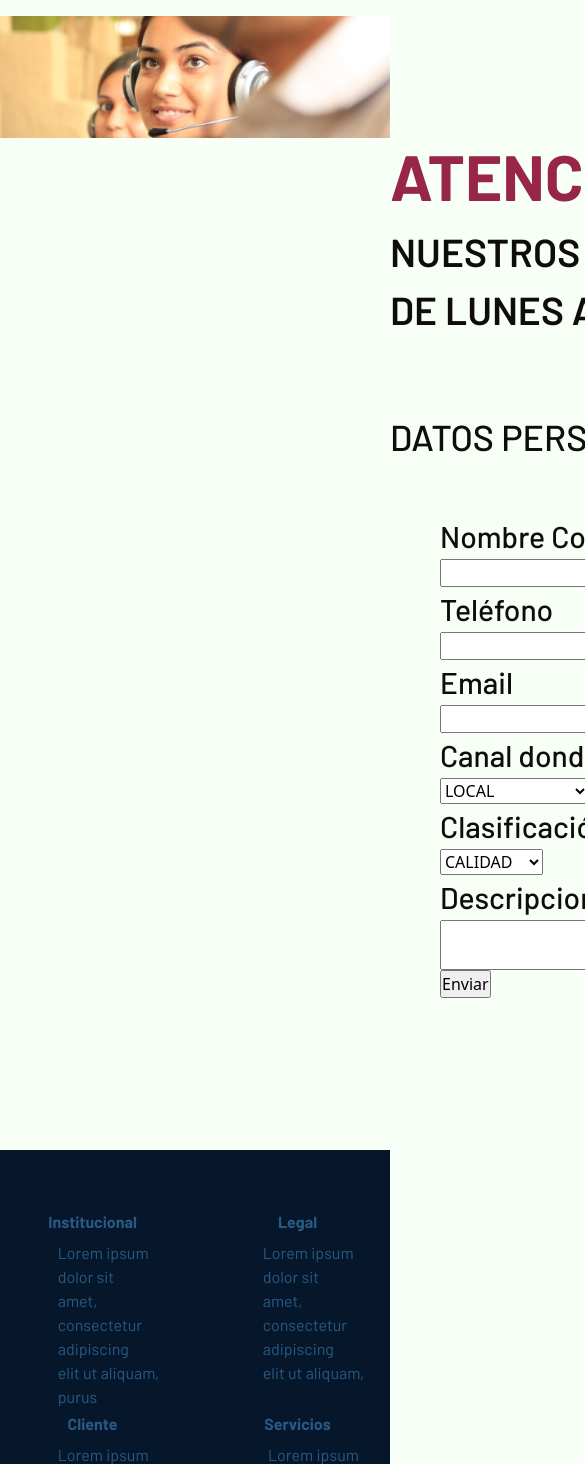
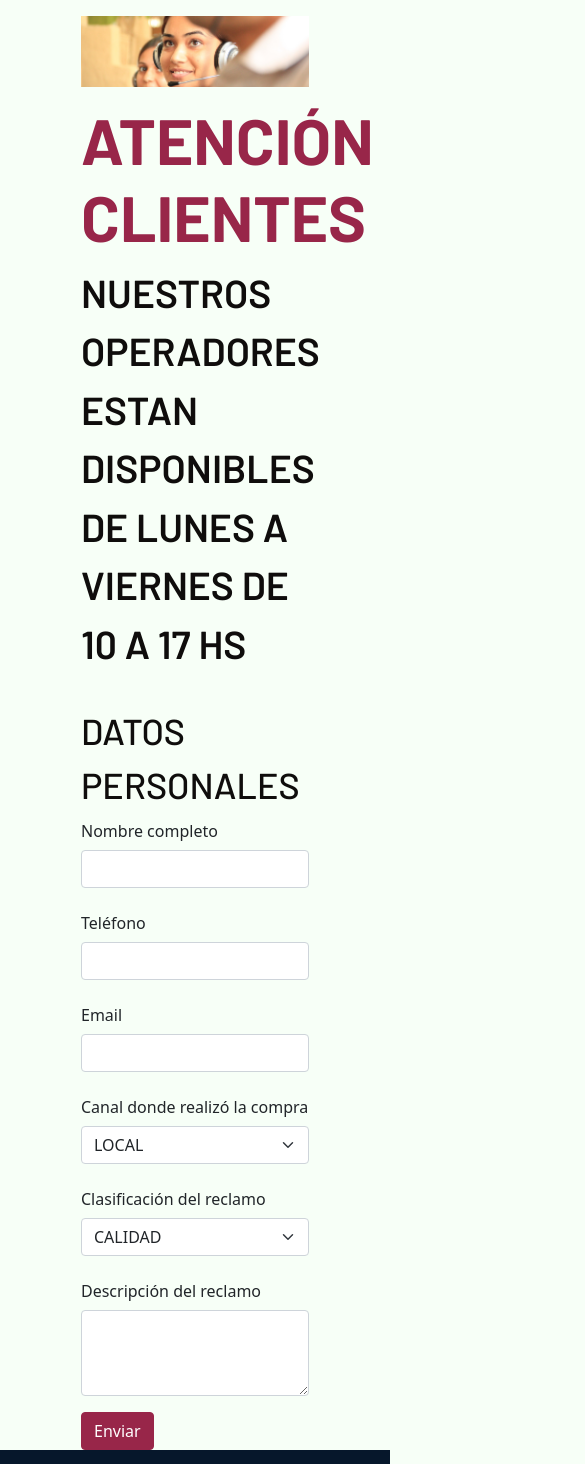
Before and after one commit to ilovethiscode/coffeeGuy_Brassesco33085, a plain HTML site: page views/contact.html in a window 390 px wide. Shown: the part 134-1598 px from the top of the page, 585 px wide, since content can reach past the window. Drawn offline with nearby package versions, Linux system fonts and the light colour scheme.

Commit message:
new responsive addings for contact section, and improving of the contact form with Bootstrap 5

```diff
--- a/css/index.css
+++ b/css/index.css
@@ -110,12 +110,6 @@ header{
 
 /* FIN ESTILOS DEL HEADER */
 
-
-
-.banner a img{
-    position: relative;
-    left: 330px;
-}
 
 .banner h1{
     position: absolute;
@@ -271,6 +265,11 @@ footer {
 
 #allFooter {
     width: 100vw;
+    display: grid;
+    grid-template-areas: "top"
+    "mid"
+    "bottom";
+    grid-template-rows: auto auto auto;
 
 }
 
@@ -335,17 +334,20 @@ footer {
     background-color: #285A84;
     width: auto;
     height: auto;
-    display: grid;
-    align-items: flex-start;
+    display: flex;
+    flex-direction: row;
+    justify-content: center;
 }
 
 .top__socialMedia__container{
     width: 300px;
-    justify-self: center;
+    display: flex;
+    flex-direction: row;
+    justify-content: space-between;
 }
 
 .top__socialMedia a img{
-    margin-right: 29px;
+
     background-color: #285A84;
 
 }
@@ -651,17 +653,33 @@ footer {
 
 /* ESTILOS SECCIÓN CONTACT*/
 
-.contact__banner{
-    position: relative;
-    left: 330px;
+#containerContact{
+    height: auto;
+    width: 100vw;
+    display: grid;
+    grid-template-areas: ". bannerContact bannerContact bannerContact ."
+    ". contact__text contact__text contact__text ."
+    ". contact__form contact__form contact__form .";
+    gap: 15px;
+    grid-template-columns: repeat(5, 1fr);
+    grid-template-rows: repeat(3, auto);
+}
+
+.bannerContact{
+    grid-area: bannerContact;
+    max-height: 428px;
+    width: auto;
+}
+
+.bannerContact img{
+    width: 100%;
+    height: 100%;
 }
 
 .contact__text{
-    width: 824px;
-    height: 160px;
-    text-align: left;
-    position: relative;
-    left: 390px;
+    grid-area: contact__text;
+    width: auto;
+    height: auto;
 }
 
 .contact__text h1{
@@ -669,6 +687,7 @@ footer {
     font-size: 64px;
     color: #982649;
     font-weight: bold;
+
 }
 
 .contact__text p{
@@ -678,17 +697,12 @@ footer {
     font-weight: 600;
 }
 
-.contact__form{
-    position: relative;
-    left: 390px;
-    margin-top: 112px;
+.contact__form {
+    grid-area: contact__form;
 
 }
 
-.contact__form__elements{
-    width: 1000px;
-    height: 586px;
-}
+
 
 .contact__form span{
     font-family: 'Barlow', sans-serif;
@@ -697,31 +711,17 @@ footer {
     font-weight: 500;
 }
 
-.contact__form__elements{
-    display: block;
-    position: relative;
-    margin: 50px;
-}
+.contact__form__elements label{
 
-.contact__form__elements label{
-    display: inline-block;
     font-family: 'Barlow', sans-serif;
     font-size: 30px;
     color: #0F0D0C;
     font-weight: 500;
 }
 
-.contact__form__elements input{
-    display: block;
-}
 
-.contact__form__elements select{
-    display:block;
-}
 
-.contact__form__elements textarea{
-    display: block;
-}
+
 
 /* FIN ESTILOS SECCIÓN CONTACT*/
 
@@ -784,19 +784,18 @@ footer {
     height: auto;
     width: 100vw;
     display: grid;
+    grid-template-areas: ". banner banner banner ."
+    ". contenidoPrincipal contenidoPrincipal advertisingBanner ."
+    ". widget1 widget2 advertisingBanner .";
     gap: 15px;
     grid-template-columns: repeat(5, 1fr);
     grid-template-rows: repeat(3, auto);
-    grid-template-areas: ". banner banner banner ."
-    ". contenidoPrincipal contenidoPrincipal advertisingBanner ."
-    ". widget1 widget2 advertisingBanner .";
 }
 
 .banner{
+    grid-area: banner;
     max-height: 428px;
-    grid-area: banner;
     width: auto;
-
 }
 
 .banner img{
@@ -808,9 +807,10 @@ footer {
     grid-area: contenidoPrincipal;
     height: auto;
     width: auto;
+
 }
 
-.contenidoPrincipal h1{
+.contenidoPrincipal__titulo{
     font-family: 'Barlow', sans-serif;
     font-size: 50px;
     color: #982649;
@@ -818,9 +818,10 @@ footer {
     display: flex;
     flex-direction: row;
     justify-content: center;
+    margin-bottom: 15px;
 }
 
-.contenidoPrincipal p{
+.contenidoPrincipal__text{
     font-family: 'Barlow', sans-serif;
     font-size: 35px;
     color: #0F0D0C;
@@ -942,6 +943,7 @@ footer {
     .banner {
         height: auto;
         width: auto;
+
     }
 
     .banner img {
@@ -955,21 +957,21 @@ footer {
         justify-content: start;
     }
 
-    .contenidoPrincipal h1 {
+    .contenidoPrincipal__titulo {
         font-family: 'Barlow', sans-serif;
         font-size: 40px;
         color: #982649;
         font-weight: bold;
-        height: 70px;
+        height: auto;
 
     }
 
-    .contenidoPrincipal p {
+    .contenidoPrincipal__text {
         font-family: 'Barlow', sans-serif;
         font-size: 17px;
         color: #0F0D0C;
         font-weight: lighter;
-        height: 300px;
+        height: auto;
     }
 
     .advertisingBanner {
--- a/views/contact.html
+++ b/views/contact.html
@@ -54,19 +54,19 @@
                         </a>
                     </li>
 
-                    <li>
+                    <li style="width: 79px;">
                         <a href="./locales.html">
                             <span>Locales</span>
                         </a>
                     </li>
 
-                    <li>
+                    <li style="width: 52px;">
                         <a href="./shop.html">
                             <span>Shop</span>
                         </a>
                     </li>
 
-                    <li>
+                    <li style="width: 114px;">
                         <a href="./novedades.html">
                             <span>Novedades</span>
                         </a>
@@ -92,13 +92,13 @@
 
         <section id="containerContact">
 
-            <div class="banner">
+            <div class="bannerContact">
 
                 <img src="../sources/images/bannerContactoLite.png" alt="A call center operetor">
 
             </div>
 
-            <div class="contact">
+
 
             <div class="contact__text">
 
@@ -111,34 +111,65 @@
 
             <div class="contact__form">
                 <span>DATOS PERSONALES</span>
-                    <form class="contact__form__elements" action="">
+                <form>
 
-                        <label for="nombreCompleto">Nombre Completo</label>
-                        <input type="text" name="nombreCompleto">
-                        <label for="telefono">Teléfono</label>
-                        <input type="tel" name="telefono" id="">
-                        <label for="correo">Email</label>
-                        <input type="email" name="correo" id="">
-                        <label for="tipoCompra">Canal donde realizó la compra</label>
-                        <select name="tipoCompra" id="">
+                    <div class="row mb-3">
+                        <label for="inputName" class="col-sm-2 col-form-label">Nombre completo</label>
+                        <div class="col-sm-10">
+                            <input type="text" class="form-control" id="inputName">
+                        </div>
+                    </div>
+
+                    <div class="row mb-3">
+                        <label for="inputPhone" class="col-sm-2 col-form-label">Teléfono</label>
+                        <div class="col-sm-10">
+                            <input type="tel" class="form-control" id="inputPhone">
+                        </div>
+                    </div>
+
+                    <div class="row mb-3">
+                        <label for="inputEmail3" class="col-sm-2 col-form-label">Email</label>
+                        <div class="col-sm-10">
+                            <input type="email" class="form-control" id="inputEmail3">
+                        </div>
+                    </div>
+
+                    <div class="row mb-3">
+                        <label for="form-select" class="col-sm-2 col-form-label">Canal donde realizó la compra</label>
+                        <div class="col-sm-10">
+                            <select class="form-select" aria-label="Default select example">
                                 <option value="Local">LOCAL</option>
-                            <option value="Ecommerce">ECOMMERCE</option>
-                            <option value="Supermercado">SUPERMERCADO</option>
+                                <option value="ecommerce">ECOMMERCE</option>
+                                <option value="SuperMercado">SUPERMERCADO</option>
                             </select>
-                        <label for="tipoReclamo">Clasificación del reclamo</label>
-                        <select name="tipoReclamo" id="">
+                        </div>
+                    </div>
+
+                    <div class="row mb-3">
+                        <label for="form-select" class="col-sm-2 col-form-label">Clasificación del reclamo</label>
+                        <div class="col-sm-10">
+                            <select class="form-select" aria-label="Default select example">
                                 <option value="Calidad">CALIDAD</option>
                                 <option value="Faltante">FALTANTE</option>
                                 <option value="Atencion">ATENCIÓN</option>
                                 <option value="Consulta">CONSULTA</option>
                             </select>
-                        <label for="descripcion">Descripcion del reclamo</label>
-                        <textarea name="descripcion"></textarea>
-                        <input type="submit" value="Enviar">
+                        </div>
+                    </div>
+
+                    <div class="row mb-3">
+                        <label for="exampleFormControlTextarea1" class="col-sm-2 col-form-label">Descripción del reclamo</label>
+                        <div class="col-sm-10">
+                            <textarea class="form-control" id="exampleFormControlTextarea1" rows="3"></textarea>
+                        </div>
+                    </div>
+
+
+                    <button type="submit" class="btn btn-primary" style="background-color: #982649; border-color: #982649;">Enviar</button>
                 </form>
             </div>
 
-            </div>
+
 
         </section>
 
```
Also changed, not shown: index.html (+3 -3 lines), views/about.html (+3 -3 lines), views/locales.html (+3 -3 lines), views/novedades.html (+9 -7 lines), views/shop.html (+3 -3 lines), 1 other file. Lines whose indentation alone changed are shown as unchanged.
